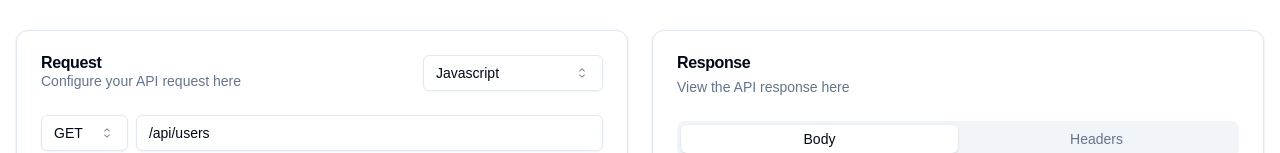
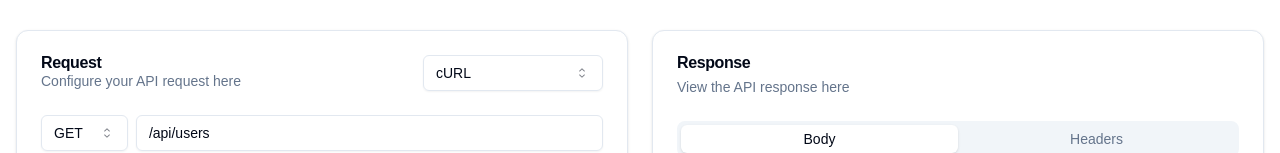
Before and after one commit to abhijayrajvansh/ncba-client, a Next.js app: page /apis/sandbox in a window 1280 px wide. Shown: the part 131-284 px from the top of the page. Built offline with nearby package versions, Linux system fonts and the light colour scheme.

Commit message:
feat: more languages and SDks

```diff
--- a/components/structures/SelectSDK.tsx
+++ b/components/structures/SelectSDK.tsx
@@ -11,14 +11,15 @@ import {
 
 const SelectSDK = () => {
   return (
-    <Select defaultValue="Javascript">
+    <Select defaultValue="curl">
       <SelectTrigger className="w-[180px]">
         <SelectValue placeholder="Select a fruit" />
       </SelectTrigger>
       <SelectContent>
         <SelectGroup>
           <SelectLabel>Select Language SDK</SelectLabel>
-          <SelectItem value="Javascript">Javascript</SelectItem>
+          <SelectItem value="curl">cURL</SelectItem>
+          <SelectItem value="javascript">JavaScript</SelectItem>
         </SelectGroup>
       </SelectContent>
     </Select>
```
